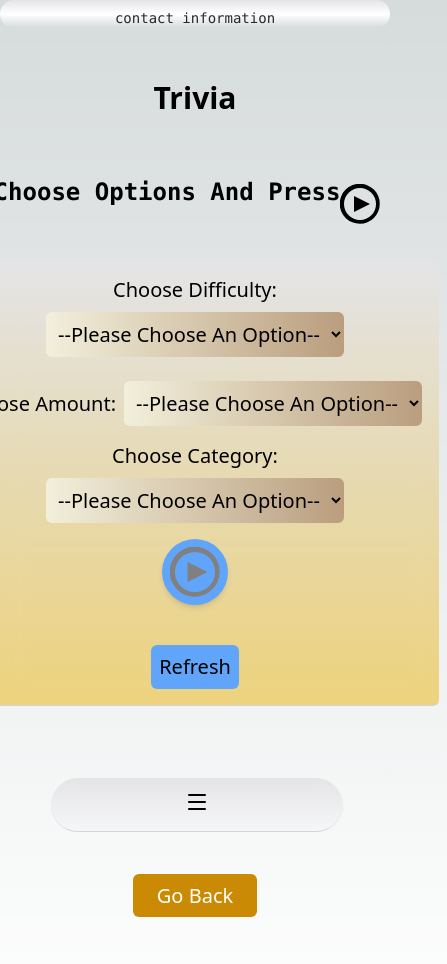
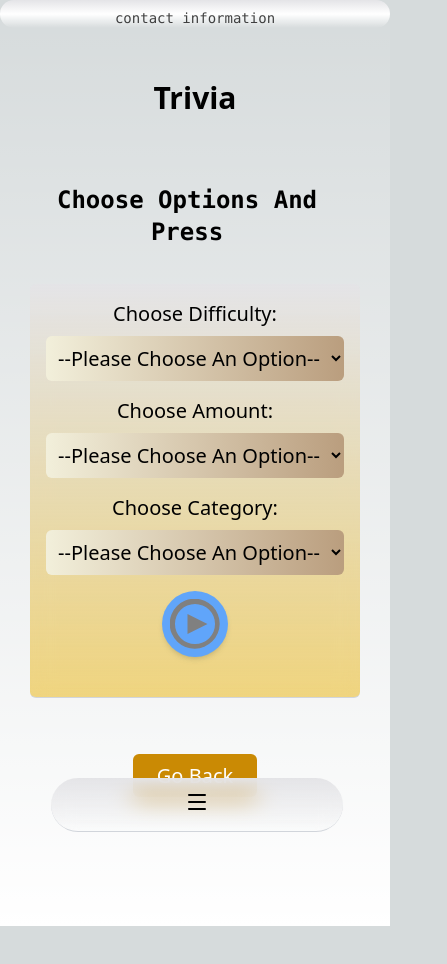
Before and after one commit to arnab-156/arnab-majumdar, a Next.js app: page /games/quiz in a window 390 px wide. Shown: the top 964 px of the page, 447 px wide, since content can reach past the window. After the commit the page ends 926 px from the top, so only its background shows below. Built offline with nearby package versions, Linux system fonts and the light colour scheme.

Commit message:
futher cleaning up

```diff
--- a/src/app/components/trivia/trivia.tsx
+++ b/src/app/components/trivia/trivia.tsx
@@ -79,8 +79,8 @@ export const Trivia: NextPage<TriviaType> = ({ maxQuestions }) => {
     };
 
     return (
-        <div className="m-4 p-2 rounded content-center pb-28">
-            <div className="block pb-28">
+        <div className="m-4 p-2 rounded content-center">
+            <div className="block">
                 <h1 className="text-lg m-2 p-4 select-none"><strong>Question#{questionNumber + 1}: </strong>{rmQuoteMarks(decodeEntities(question))}</h1>
                 <form className="flex flex-col m-2 p-2 justify-center border-b border-gray-300 bg-gradient-to-b from-zinc-200 to-yellow-500/50 backdrop-blur-md rounded-md mb-16" onSubmit={handleSubmit}>
                     <fieldset>
--- a/src/app/components/trivia/triviaOptions.tsx
+++ b/src/app/components/trivia/triviaOptions.tsx
@@ -1,6 +1,6 @@
 'use client'
 import type { NextPage } from 'next';
-import { useEffect, useState, useContext } from "react";
+import { useState, useContext } from "react";
 import Link from 'next/link';
 import { TriviaContext, TriviaInputProps } from '../../provider/TriviaProvider';
 import { buttonStyle, invertedButtonStyle, roundedBtnStyle } from '../../utility/stylevariables';
@@ -28,11 +28,6 @@ const options: Record<string, Array<string | number>> = {
     category: Object.keys(categories),
 };
 
-interface TriviaOptionsComponent {
-    startTrivia: boolean,
-    setStartTrivia: () => void,
-}
-
 export const TriviaOptions: NextPage = () => {
     const { setInfo, isLoading, errorMsg, data } = useContext(TriviaContext);
     const [information, setInformation] = useState<TriviaInputProps>({ amount: 5 });
@@ -49,31 +44,26 @@ export const TriviaOptions: NextPage = () => {
         information ? setInfo(information) : null;
 
         setShowTrivia(!showTrivia);
-
     };
 
     const fetchError = errorMsg.length > 1;
 
     return (
         <div className="rounded content-center pb-28">
-            <h1 className="text-center capitalize flex justify-center px-4 py-3 my-4 font-bold font-mono text-2xl mr-4 max-w-lg">
-                {
-                    !showTrivia && !isLoading && <>Choose options and press <span className='sm:ml-2 mt-2 sm:mt-0'><PlayIcon height="40px" width="40px" /></span></>
-                }
-                {
-                    showTrivia && isLoading && <span className='sm:ml-2 mt-2 sm:mt-0'>Enjoy the game!</span>
-                }
-                {
-                    isLoading && <span className='sm:ml-2 mt-2 sm:mt-0'>Questions are loading... best of luck!</span>
-                }
-            </h1>
+            {!showTrivia && (<h1 className="text-center capitalize flex justify-center px-4 py-3 my-4 font-bold font-mono text-2xl mr-4 lg:max-w-lg">
+                <span className='sm:ml-2 mt-2 sm:mt-0'>
+                    {
+                        isLoading ? "Questions are loading... best of luck!" : !showTrivia ? <>Choose options and press </> : ""
+                    }
+                </span>
+            </h1>)}
 
             {
                 fetchError && <div className='px-4 py-3 text-bold bg-gray-300 text-indigo-800 rounded-lg capitalize border-solid border-2 border-indigo-600 max-w-lg'>{errorMsg}, please hold on or please try again later!</div>
             }
             {
                 (showTrivia && !fetchError && !isLoading) ? <Trivia maxQuestions={information.amount} /> : (
-                    <div className='pb-28 flex flex-start flex-col'>
+                    <div className='flex flex-start flex-col'>
                         <form className="flex flex-col m-2 p-2 justify-center border-b border-gray-300 bg-gradient-to-b from-zinc-200 to-yellow-500/50 backdrop-blur-md rounded-md mb-16" onSubmit={handleSubmit}>
                             <fieldset>
                                 <ol className='md:py-4 md:px-4'>
@@ -118,18 +108,12 @@ export const TriviaOptions: NextPage = () => {
                                     <PlayIcon height="50px" width="50px" color="gray" />
                                 </button>
                             </fieldset>
-                            <button
-                                onClick={() => window.location.reload()}
-                                className={`${buttonStyle} p-2 mx-48 w-fit-content`}>
-                                Refresh
-                            </button>
                         </form>
-
                     </div>)
             }
             <Link
                 href={"/tech"}
-                className={`${invertedButtonStyle} px-6 py-2`}>
+                className={`${invertedButtonStyle} px-6 py-2 mb-28`}>
                 Go Back
             </Link>
         </div>
--- a/src/app/games/layout.tsx
+++ b/src/app/games/layout.tsx
@@ -4,8 +4,8 @@ export default function GamesLayout({
     children: React.ReactNode
 }) {
     return (
-        <section>
+        <>
             {children}
-        </section>
+        </>
     )
 }
--- a/src/app/games/quiz/page.tsx
+++ b/src/app/games/quiz/page.tsx
@@ -6,17 +6,10 @@ import { TriviaOptions } from '@/app/components/trivia/triviaOptions';
 
 
 export default function Quiz() {
-
-  useEffect(() => {
-  }, []);
-
   return (
     <main className="flex min-h-screen flex-col pt-8 m-4 p-2 rounded content-center">
       <h1 className="text-3xl font-bold text-center mt-8">Trivia</h1>
-      <div
-
-        className="text-xl text-center flex justify-center mt-8"
-      >
+      <div className="text-xl text-center flex justify-center mt-8">
         <TriviaProvider>
           <TriviaOptions />
         </TriviaProvider>
```
